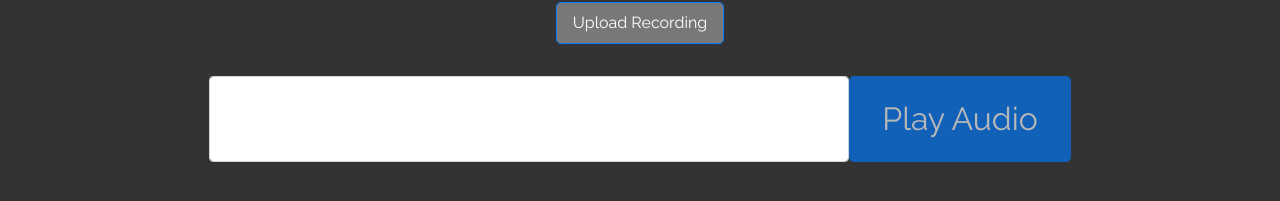
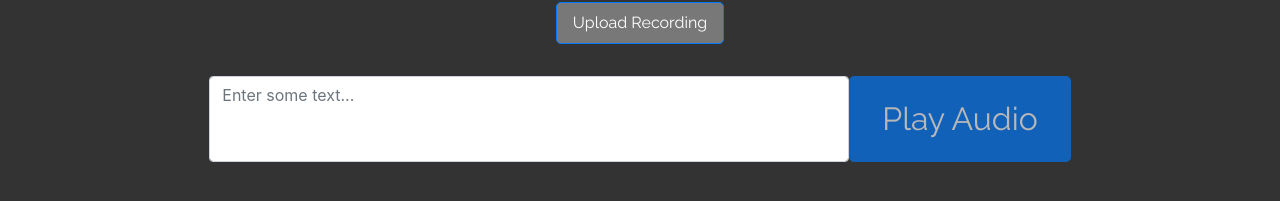
Before and after one commit to Dimatsa/Voice-Library, a React (Create React App) app: page /dashboard in a window 1280 px wide. Shown: the part 449-650 px from the top of the page. Built offline with nearby package versions, Linux system fonts and the light colour scheme.

Commit message:
Add placeholder text

```diff
--- a/src/pages/Dashboard/Dashboard.jsx
+++ b/src/pages/Dashboard/Dashboard.jsx
@@ -107,6 +107,7 @@ export default () => {
             value={text}
             rows={3}
             className="advancedSearchTextBox"
+            placeholder="Enter some text..."
             onChange={(event) => setText(event.target.value)}
           />
           <StyledPlayButton disabled={asWords(text).length == 0} />
```
